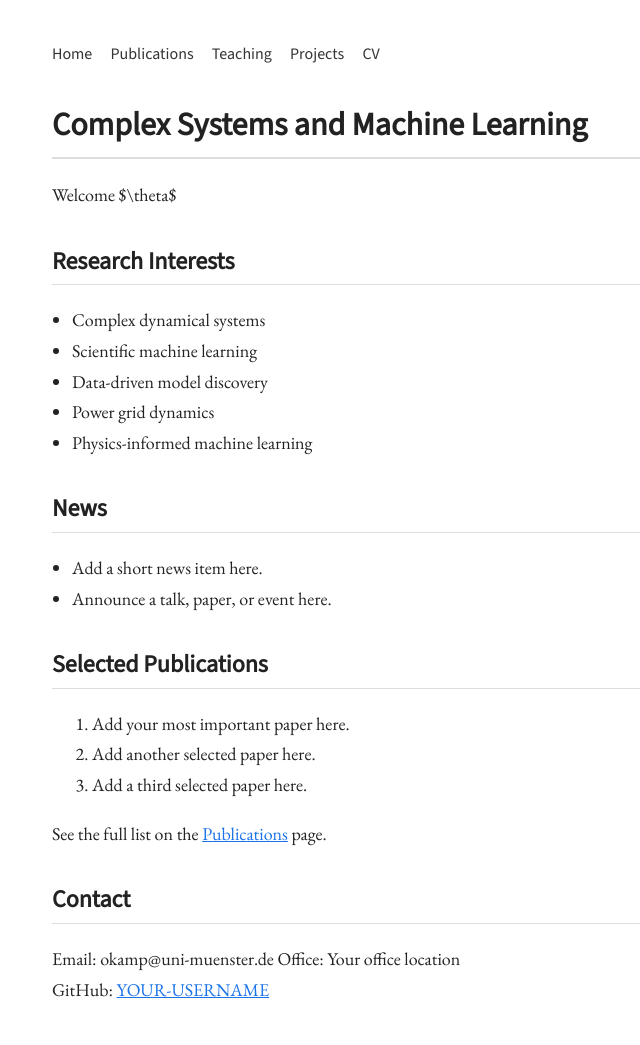
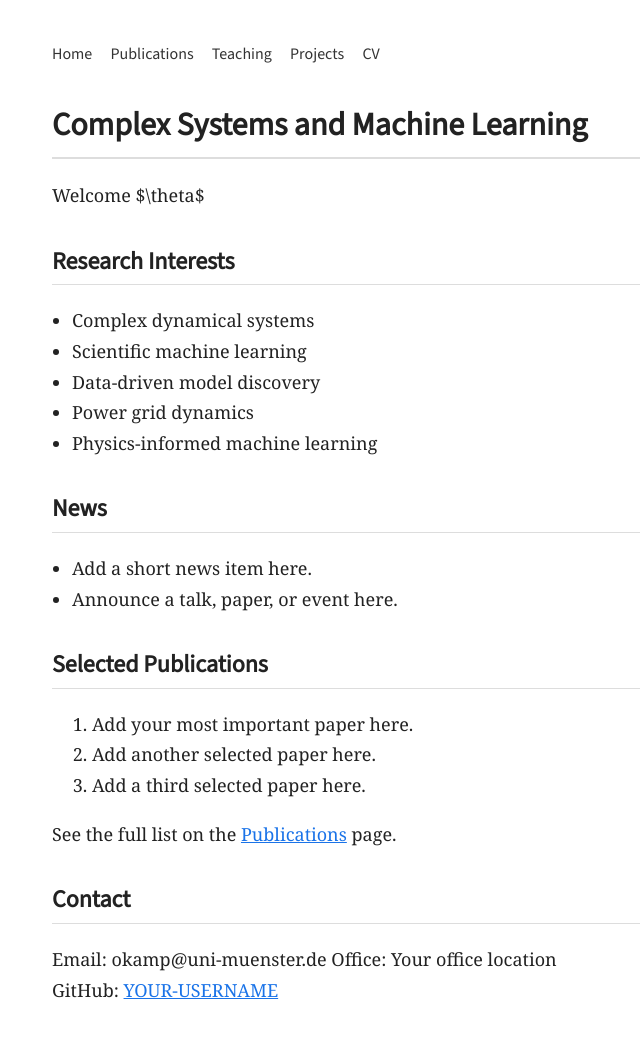
Before and after one commit to CDSC-CoSyML/CDSC-CoSyML.github.io, a Jekyll site: the page built from index.md, in a window 1280 px wide. Shown: the whole page, without its empty margins (163-803 px from the left). Built offline with Jekyll 4.4.1, drawn with Linux system fonts in a browser that asks for light colours; a script that is not in the unit is left out.

Commit message:
New font

```diff
--- a/_layouts/default.html
+++ b/_layouts/default.html
@@ -24,7 +24,7 @@
       margin: 40px auto;
       padding: 0 20px;
 
-      font-family: 'EB Garamond', serif;
+      font-family: 'Georgia', serif;
       font-size: 18px;
       line-height: 1.7;
       color: #222;
```
